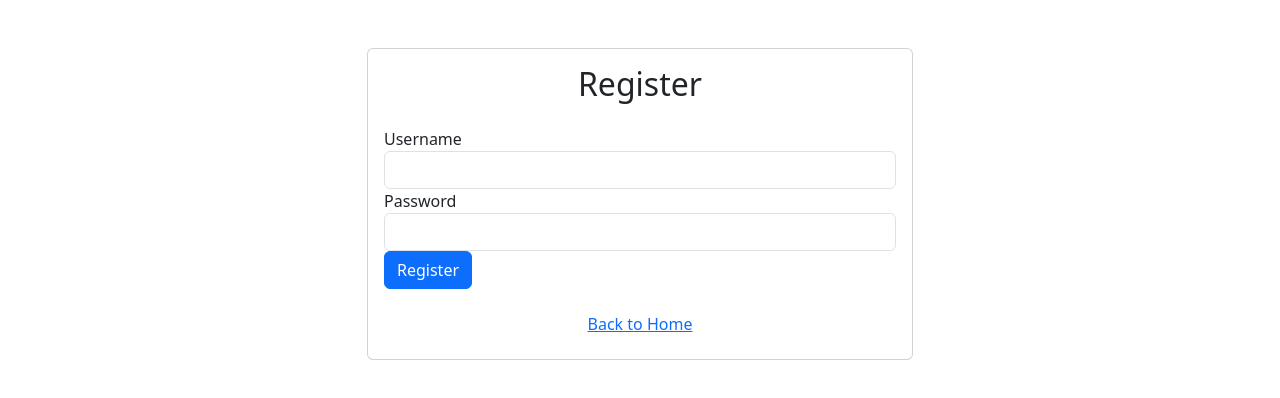
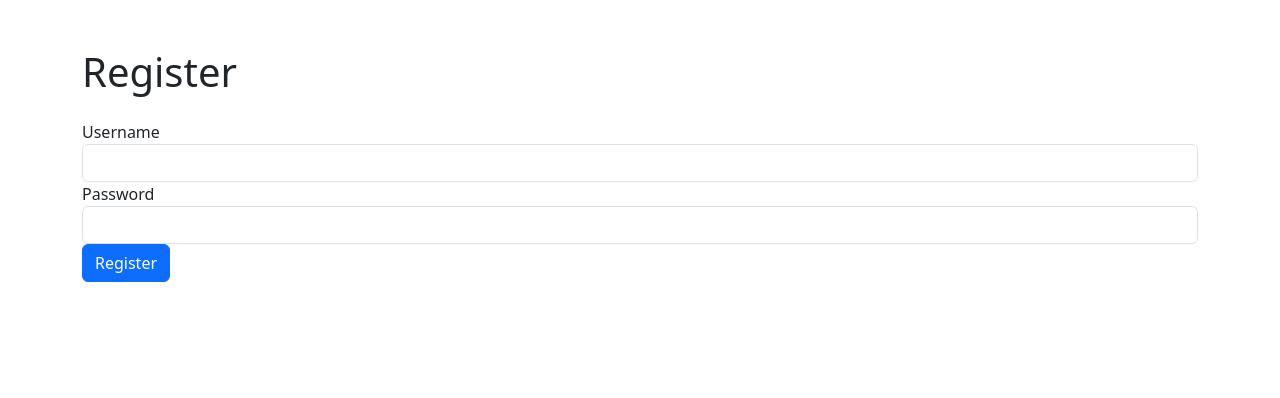
Before and after one commit to WhitelightningDev/frontend-app, a React (Create React App) app: page /register in a window 1280 px wide. Shown: the top 398 px of the page. Built offline with nearby package versions, Linux system fonts and the light colour scheme.

Commit message:
"Removed Link import and simplified Register component layout"

```diff
--- a/src/components/Register.js
+++ b/src/components/Register.js
@@ -1,5 +1,5 @@
 import React, { useState } from 'react';
-import { useNavigate, Link } from 'react-router-dom'; // Added Link for navigation
+import { useNavigate } from 'react-router-dom';
 import axios from '../services/api';
 import { toast } from 'react-toastify';
 
@@ -7,34 +7,24 @@ const Register = () => {
   const [user, setUser] = useState({ username: '', password: '' });
   const navigate = useNavigate();
 
-  // Function to handle input changes
   const handleChange = (e) => {
     setUser({ ...user, [e.target.name]: e.target.value });
   };
 
-  // Function to handle form submission
   const handleSubmit = async (e) => {
     e.preventDefault();
     try {
-      // Make POST request to create new user
-      await axios.post('/api/users', user);
-      // Navigate to login page after successful registration
+      await axios.post('/api/users', user); // Sending POST request to /api/users
       navigate('/login');
-      // Show success message
       toast.success('Registration successful!');
     } catch (error) {
-      // Show error message on registration failure
       toast.error('Registration failed');
     }
   };
 
   return (
     <div className="container mt-5">
-      <div className="row justify-content-center">
-        <div className="col-md-6">
-          <div className="card">
-            <div className="card-body">
-              <h2 className="card-title text-center mb-4">Register</h2>
+      <h1 className="mb-4">Register</h1>
       <form onSubmit={handleSubmit}>
         <div className="form-group">
           <label htmlFor="username">Username</label>
@@ -60,20 +50,10 @@ const Register = () => {
             required
           />
         </div>
-                <button type="submit" className="btn btn-primary btn-block">
+        <button type="submit" className="btn btn-primary">
           Register
         </button>
       </form>
-              <div className="mt-3 text-center">
-                {/* Back to Home button */}
-                <Link to="/" className="btn btn-link">
-                  Back to Home
-                </Link>
-              </div>
-            </div>
-          </div>
-        </div>
-      </div>
     </div>
   );
 };
```
Lines whose indentation alone changed are shown as unchanged.
